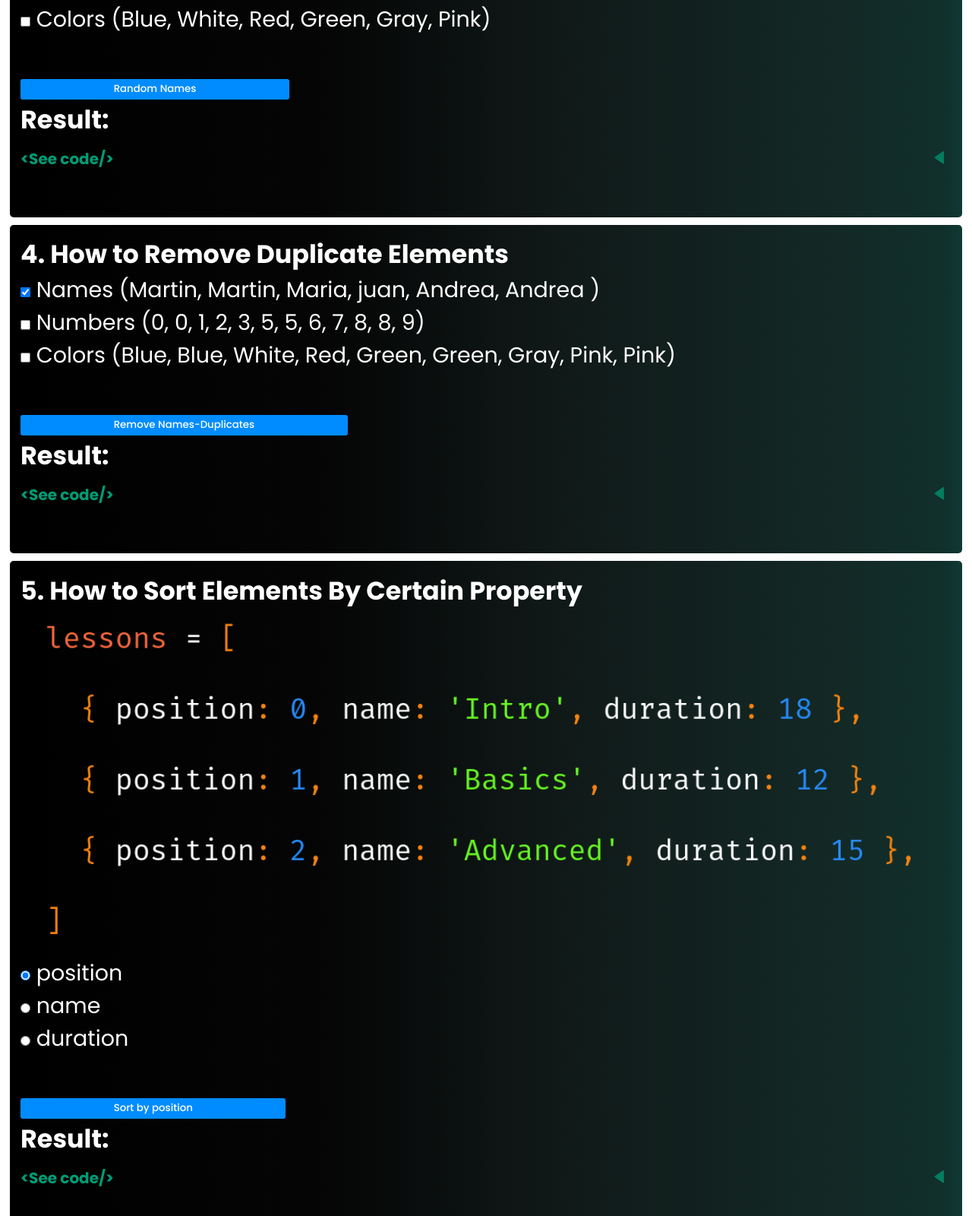
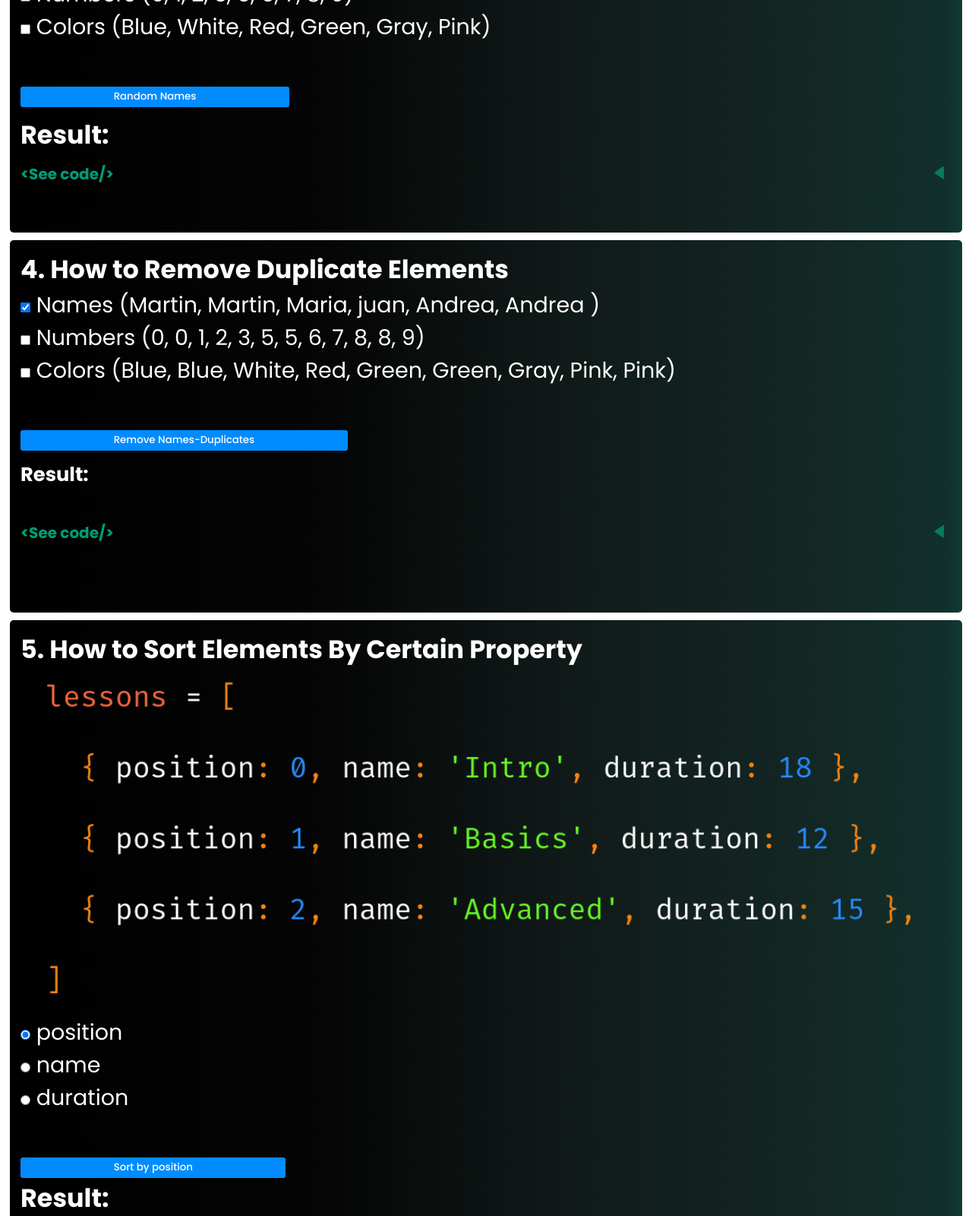
Before and after one commit to martinrodfl/JavaScript-One-Liners, a plain HTML site: page index.html in a window 1280 px wide. Shown: the part 1480-3080 px from the top of the page at 76% size. Drawn offline with nearby package versions, Linux system fonts and the light colour scheme; a web font is replaced by a local one.

Commit message:
Corregir alturas de elementos

```diff
--- a/css/styles.css
+++ b/css/styles.css
@@ -72,8 +72,6 @@ a:visited {
 	cursor: pointer;
 }
 
-
-
 header h1 {
 	margin: 0;
 	background-color: transparent;
@@ -135,6 +133,28 @@ article {
 	padding: .5rem;
 }
 
+article h3:nth-child(even) {
+	margin-top: 10px;
+}
+
+.remove-duplicates-article {
+	min-height: 490px;
+}
+
+.removes-duplicates-results-h3 {
+	min-height: 70px;
+	font-size: .9rem;
+	flex-wrap: wrap;
+}
+
+.sortBy-properties-article {
+	min-height: 567px;
+}
+
+.sortBy-properties-article .result-object {
+	min-height: 100px;
+}
+
 input[type="text"], input[type="number"] {
 	height: 25px;
 	border: none;
@@ -162,10 +182,15 @@ input[type="text"], input[type="number"] {
 .result-color {
 	color: rgb(216, 113, 29);
 	margin-left: 10px;
+	min-height: 54px;
+}
+
+.result-color ul {
+	margin: 5px 5px 10px 30px;
 }
 
 .result-color ul li {
-	font-size: .8rem;
+	font-size: .6rem;
 }
 
 .image-container {
@@ -248,7 +273,6 @@ details[open] summary::before {
 	max-width: 100%;
 	border-radius: 5px;
 }
-
 
 .summary-code {
 	width: 100%;
--- a/index.html
+++ b/index.html
@@ -112,7 +112,7 @@
 		</article>
 
 		<!--* 3. How to Get a Random Element -->
-		<article class="">
+		<article>
 			<h3 class="article-title">3. How to Get a Random Element</h3>
 			<div class="checkbox">
 				<input type="checkbox" name="group" id="Names" onchange="HandleCheckboxChange('Names')" checked />
@@ -163,8 +163,8 @@
 		</article>
 
 		<!--* 4. How to Remove Duplicate Elements -->
-		<article class="">
-			<h3 class="article-title">4. How to Remove Duplicate Elements</h3>
+		<article class="remove-duplicates-article">
+			<h3 class=" article-title">4. How to Remove Duplicate Elements</h3>
 			<div class="checkbox">
 				<input type="checkbox" name="group2" id="Names-Duplicates" onchange="HandleCheckboxRepeat('Names-Duplicates')"
 					checked />
@@ -186,7 +186,7 @@
 				Remove <span id="selectedCheckboxIdDuplicates"></span>
 			</button>
 			<br />
-			<h3>Result: <span id="result-Duplicates" class="result-color"></span></h3>
+			<h3 class="removes-duplicates-results-h3">Result: <span id="result-Duplicates" class="result-color"></span></h3>
 			<details class="details">
 				<summary>
 					<h5>
@@ -211,7 +211,7 @@
 		</article>
 
 		<!--* 5. How to Sort Elements By Certain Property -->
-		<article class="">
+		<article class="sortBy-properties-article">
 			<h3 class="article-title">5. How to Sort Elements By Certain Property</h3>
 			<div class="image-container">
 				<img src="images/lessons.png">
@@ -235,7 +235,7 @@
 				Sort by <span id="selectedRadioSortedId"></span>
 			</button>
 			<br />
-			<h3>Result:<span id="result-Sort" class="result-color"></span></h3>
+			<h3 class="result-object">Result:<span id="result-Sort" class="result-color"></span></h3>
 			<details class="details">
 				<summary>
 					<h5>
```
